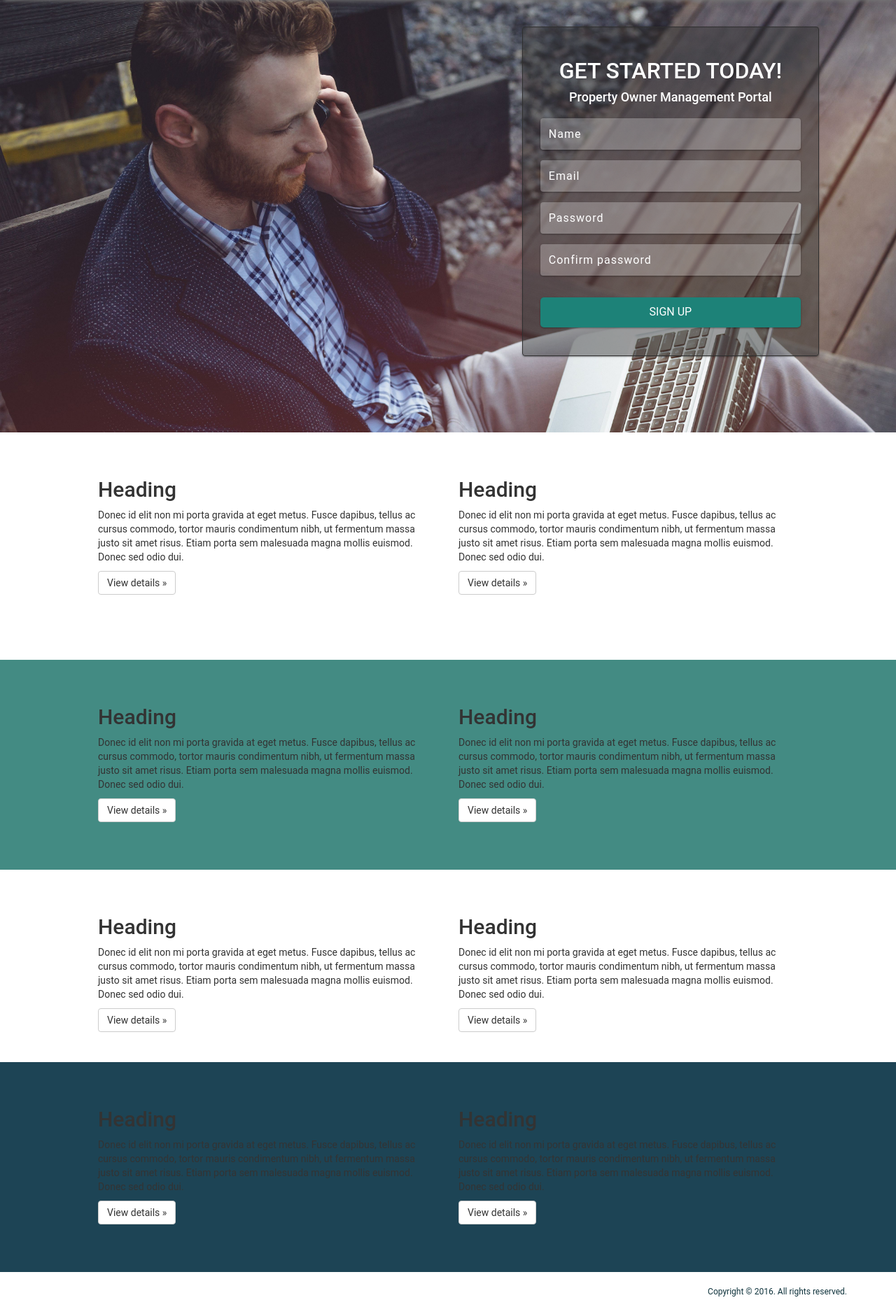
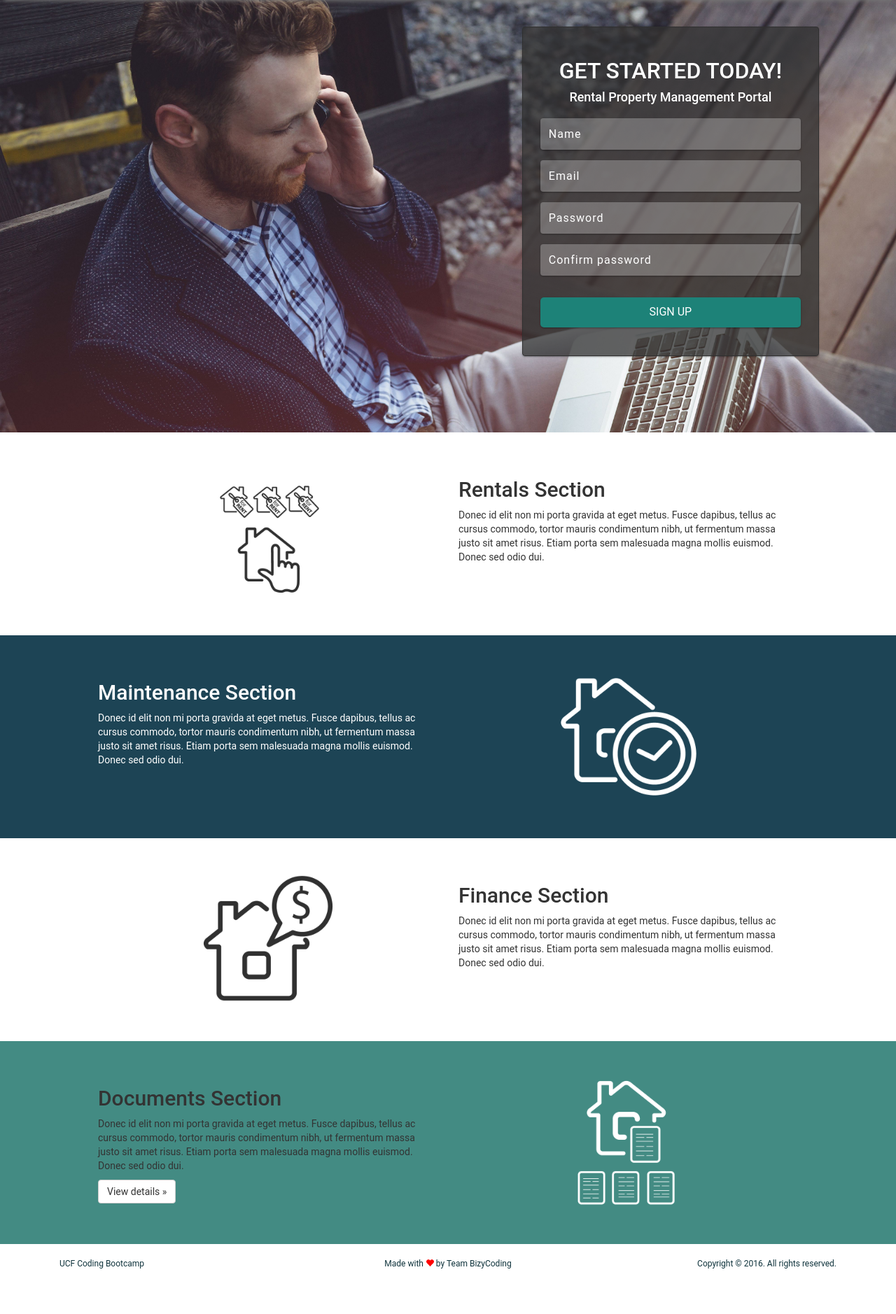
Before and after one commit to rgtalbot/rentaldashpro, a PHP site: page / in a window 1280 px wide. Shown: the part 57-1935 px from the top of the page at 70% size. After the commit the page ends 1870 px from the top, so only its background shows below. Run offline with PHP 8.4, Linux system fonts and the light colour scheme; some libraries are stand-ins or nearby versions.

Commit message:
Section content icons

```diff
--- a/assets/css/style.css
+++ b/assets/css/style.css
@@ -371,7 +371,7 @@ body {
 
 .jumbotron .well {
     padding: 25px;
-    background-color: rgba(48, 48, 48, 0.45);
+    background-color: rgba(48, 48, 48, 0.75);
     color: #fff;
     border-color: #303030;
     box-shadow: 0 1px 3px rgba(0,0,0,0.12), 0 1px 2px rgba(0,0,0,0.24);
@@ -391,7 +391,7 @@ input.transparent-input {
        height: 45px;
 }
 
-/* Placeholder text vendor prefix CSS properties */
+/* Placeholder text styles - Vendor prefix CSS properties */
 input::-webkit-input-placeholder { color: #fff !important; }
 input:-moz-placeholder { color: #fff !important; opacity: 1; } /* Firefox 18- */
 input::-moz-placeholder { color: #fff !important; opacity: 1; } /* Firefox 19+ */
@@ -431,28 +431,22 @@ input:-ms-input-placeholder { color: #fff !important; }
 .content-section>div.clearfix {
     padding-top: 20px;
     padding-right: 100px;
+    padding-bottom: 20px;
     padding-left: 100px;
 }
 
-.section-rentals {
-    height: 325px;
-    background-color: #fff;
+.content-section img.center-block {
+    max-height: 200px;
 }
 
-.section-finance {
-    height: 300px;
-    background-color: #438B83;
+.section-rentals { background-color: #fff; }
+.section-maintenance {
+    background-color: #1D4455;
+    color: #fff;
 }
+.section-finance { background-color: #fff; }
+.section-documents { background-color: #438B83; }
 
-.section-documents {
-    height: 275px;
-    background-color: #fff;
-}
-
-.section-maintenance {
-    height: 300px;
-    background-color: #1D4455;
-}
 
 /* ----------- Footer ----------- */
 .footer {
--- a/dashboard.html
+++ b/dashboard.html
@@ -156,7 +156,6 @@
                             <textarea id="prop_description" class="form-control" rows="3"></textarea>
                         </div>
                         <input type="submit" class="btn modalAddBtn" value="ADD">
-
                     </form>
                 </div>
             </div>
@@ -200,7 +199,7 @@
             success : function(parsed_json) {
                 var location = parsed_json['location']['city'];
                 var temp_f = parsed_json['current_observation']['temp_f'];
-                //alert("Current temperature in " + location + " is: " + temp_f);
+                alert("Current temperature in " + location + " is: " + temp_f);
             }
         });
     });
--- a/index.html
+++ b/index.html
@@ -58,10 +58,10 @@
         <div class="container">
             <div class="row">
                 <!-- TODO: FIX MEDIA QUERY BUGS WHEN DISPLAYING ON SMALLER SCREENS -->
-                <div class="col-md-5 col-sm-5 col-md-offset-7 col-sm-offset-7">
+                <div class="col-xs-5 col-sm-5 col-md-5 col-xs-offset-7 col-md-offset-7 col-sm-offset-7">
                     <div id="well-get-started" class="well text-center">
                         <h1>GET STARTED TODAY!<br>
-                            <h4>Property Owner Management Portal</h4>
+                            <h4>Rental Property Management Portal</h4>
                         </h1>
                         <form class="form-horizontal">
                             <div class="form-group">
@@ -110,31 +110,38 @@
         <div class="section-rentals clearfix">
             <!-- TODO: ADD RENTALS STUFF HERE -->
             <div class="row">
-                <div class="col-sm-12 col-md-6 col-lg-6">
-                  <h2>Heading</h2>
+                <div class="col-xs-6 col-sm-6 col-md-6 col-lg-6">
+                  <img src="assets/img/rentals_section_icon.png" class="img-responsive center-block" alt="My Rentals feature section.">
+                </div>
+                <div class="col-xs-6 col-sm-6 col-md-6 col-lg-6">
+                  <h2>Rentals Section</h2>
                   <p>Donec id elit non mi porta gravida at eget metus. Fusce dapibus, tellus ac cursus commodo, tortor mauris condimentum nibh, ut fermentum massa justo sit amet risus. Etiam porta sem malesuada magna mollis euismod. Donec sed odio dui. </p>
-                  <p><a class="btn btn-default" href="#" role="button">View details &raquo;</a></p>
-                </div>
-                <div class="col-sm-12 col-md-6 col-lg-6">
-                  <h2>Heading</h2>
-                  <p>Donec id elit non mi porta gravida at eget metus. Fusce dapibus, tellus ac cursus commodo, tortor mauris condimentum nibh, ut fermentum massa justo sit amet risus. Etiam porta sem malesuada magna mollis euismod. Donec sed odio dui. </p>
-                  <p><a class="btn btn-default" href="#" role="button">View details &raquo;</a></p>
                </div>
             </div> <!-- /.row -->
         </div>  <!-- /.section-rentals -->
 
+        <div class="section-maintenance clearfix">
+            <!-- TODO: ADD MAINTENANCE TRACKING FEATURE CONTENT HERE -->
+            <div class="row">
+                <div class="col-xs-6 col-sm-6 col-md-6 col-lg-6">
+                    <h2>Maintenance Section</h2>
+                    <p>Donec id elit non mi porta gravida at eget metus. Fusce dapibus, tellus ac cursus commodo, tortor mauris condimentum nibh, ut fermentum massa justo sit amet risus. Etiam porta sem malesuada magna mollis euismod. Donec sed odio dui. </p>
+                </div>
+                <div class="col-xs-6 col-sm-6 col-md-6 col-lg-6">
+                    <img src="assets/img/reminders_section_icon.png" class="img-responsive center-block" alt="Maintenance reminders feature section.">
+               </div>
+            </div> <!-- /.row -->
+        </div>  <!-- /.section-maintenance -->
+
         <div class="section-finance clearfix">
             <!-- TODO: ADD FINANCE FEATURES STUFF CONTENT HERE -->
             <div class="row">
-                <div class="col-sm-12 col-md-6 col-lg-6">
-                    <h2>Heading</h2>
-                    <p>Donec id elit non mi porta gravida at eget metus. Fusce dapibus, tellus ac cursus commodo, tortor mauris condimentum nibh, ut fermentum massa justo sit amet risus. Etiam porta sem malesuada magna mollis euismod. Donec sed odio dui. </p>
-                    <p><a class="btn btn-default" href="#" role="button">View details &raquo;</a></p>
-                </div>
-                <div class="col-sm-12 col-md-6 col-lg-6">
-                    <h2>Heading</h2>
-                    <p>Donec id elit non mi porta gravida at eget metus. Fusce dapibus, tellus ac cursus commodo, tortor mauris condimentum nibh, ut fermentum massa justo sit amet risus. Etiam porta sem malesuada magna mollis euismod. Donec sed odio dui. </p>
-                    <p><a class="btn btn-default" href="#" role="button">View details &raquo;</a></p>
+                <div class="col-xs-6 col-sm-6 col-md-6 col-lg-6">
+                    <img src="assets/img/finance_section_icon.png" class="img-responsive center-block" alt="Financial performance feature section.">
+               </div>
+               <div class="col-xs-6 col-sm-6 col-md-6 col-lg-6">
+                   <h2>Finance Section</h2>
+                   <p>Donec id elit non mi porta gravida at eget metus. Fusce dapibus, tellus ac cursus commodo, tortor mauris condimentum nibh, ut fermentum massa justo sit amet risus. Etiam porta sem malesuada magna mollis euismod. Donec sed odio dui. </p>
                </div>
             </div> <!-- /.row -->
         </div>  <!-- /.section-finance -->
@@ -142,41 +149,31 @@
         <div class="section-documents clearfix">
             <!-- TODO: ADD DOCUMENT STORAGE FEATURE STUFF HERE -->
             <div class="row">
-                <div class="col-sm-12 col-md-6 col-lg-6">
-                    <h2>Heading</h2>
-                    <p>Donec id elit non mi porta gravida at eget metus. Fusce dapibus, tellus ac cursus commodo, tortor mauris condimentum nibh, ut fermentum massa justo sit amet risus. Etiam porta sem malesuada magna mollis euismod. Donec sed odio dui. </p>
-                    <p><a class="btn btn-default" href="#" role="button">View details &raquo;</a></p>
-                </div>
-                <div class="col-sm-12 col-md-6 col-lg-6">
-                    <h2>Heading</h2>
+                <div class="col-xs-6 col-sm-6 col-md-6 col-lg-6">
+                    <h2>Documents Section</h2>
                     <p>Donec id elit non mi porta gravida at eget metus. Fusce dapibus, tellus ac cursus commodo, tortor mauris condimentum nibh, ut fermentum massa justo sit amet risus. Etiam porta sem malesuada magna mollis euismod. Donec sed odio dui. </p>
                     <p><a class="btn btn-default" href="#" role="button">View details &raquo;</a></p>
                </div>
+               <div class="col-xs-6 col-sm-6 col-md-6 col-lg-6">
+                   <img src="assets/img/documents_section_icon.png" class="img-responsive center-block" alt="Rental document storage feature section.">
+               </div>
             </div> <!-- /.row -->
         </div>  <!-- /.section-documents -->
-
-        <div class="section-maintenance clearfix">
-            <!-- TODO: ADD MAINTENANCE TRACKING FEATURE CONTENT HERE -->
-            <div class="row">
-                <div class="col-sm-12 col-md-6 col-lg-6">
-                    <h2>Heading</h2>
-                    <p>Donec id elit non mi porta gravida at eget metus. Fusce dapibus, tellus ac cursus commodo, tortor mauris condimentum nibh, ut fermentum massa justo sit amet risus. Etiam porta sem malesuada magna mollis euismod. Donec sed odio dui. </p>
-                    <p><a class="btn btn-default" href="#" role="button">View details &raquo;</a></p>
-                </div>
-                <div class="col-sm-12 col-md-6 col-lg-6">
-                    <h2>Heading</h2>
-                    <p>Donec id elit non mi porta gravida at eget metus. Fusce dapibus, tellus ac cursus commodo, tortor mauris condimentum nibh, ut fermentum massa justo sit amet risus. Etiam porta sem malesuada magna mollis euismod. Donec sed odio dui. </p>
-                    <p><a class="btn btn-default" href="#" role="button">View details &raquo;</a></p>
-               </div>
-            </div> <!-- /.row -->
-        </div>  <!-- /.section-maintenance -->
 
     </div> <!-- /.container-fluid .content-section -->
 
     <!-- Footer -->
     <footer class="footer">
         <div class="container">
-            <p class="text-muted text-right">Copyright &copy 2016. All rights reserved.</p>
+            <div class="col-xs-4 col-sm-4 col-md-4 col-lg-4">
+                <p class="text-muted text-left">UCF Coding Bootcamp</p>
+            </div>
+            <div class="col-xs-4 col-sm-4 col-md-4 col-lg-4">
+                <p class="text-muted text-center">Made with <span class="glyphicon glyphicon-heart" aria-hidden="true" style="color:red;"></span> by Team BizyCoding</p>
+            </div>
+            <div class="col-xs-4 col-sm-4 col-md-4 col-lg-4">
+                <p class="text-muted text-right">Copyright &copy 2016. All rights reserved.</p>
+            </div>
             <!-- TODO: ADD PRIVACY POLICY LINK -->
             <!-- TODO: ADD TERMS OF USE LINK -->
         </div>
```
Also changed, not shown: assets/js/signup.js (+147 -0 lines), assets/img/documents_section_icon.png (added), assets/img/finance_section_icon.png (added), assets/img/reminders_section_icon.png (added), assets/img/rentals_section_icon.png (added).
